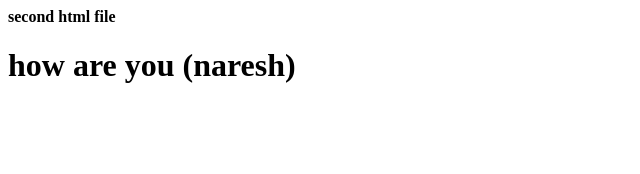
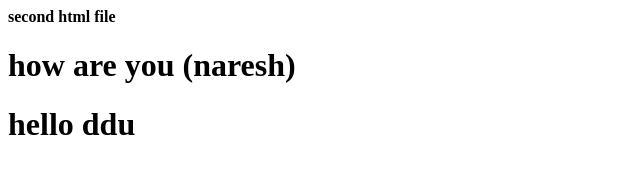
Before and after one commit to naresh472/localrepo, a plain HTML site: page index.html in a window 1280 px wide. Shown: the whole page, without its empty margins (0-640 px from the left). Drawn offline with Linux system fonts and the light colour scheme.

Commit message:
update by naresh

```diff
--- a/index.html
+++ b/index.html
@@ -8,6 +8,7 @@
 <body>
      <b>second html file</b>
      <h1>how are you (naresh)</h1>
+     <h1>hello ddu</h1>
 
 </body>
 </html>
```
